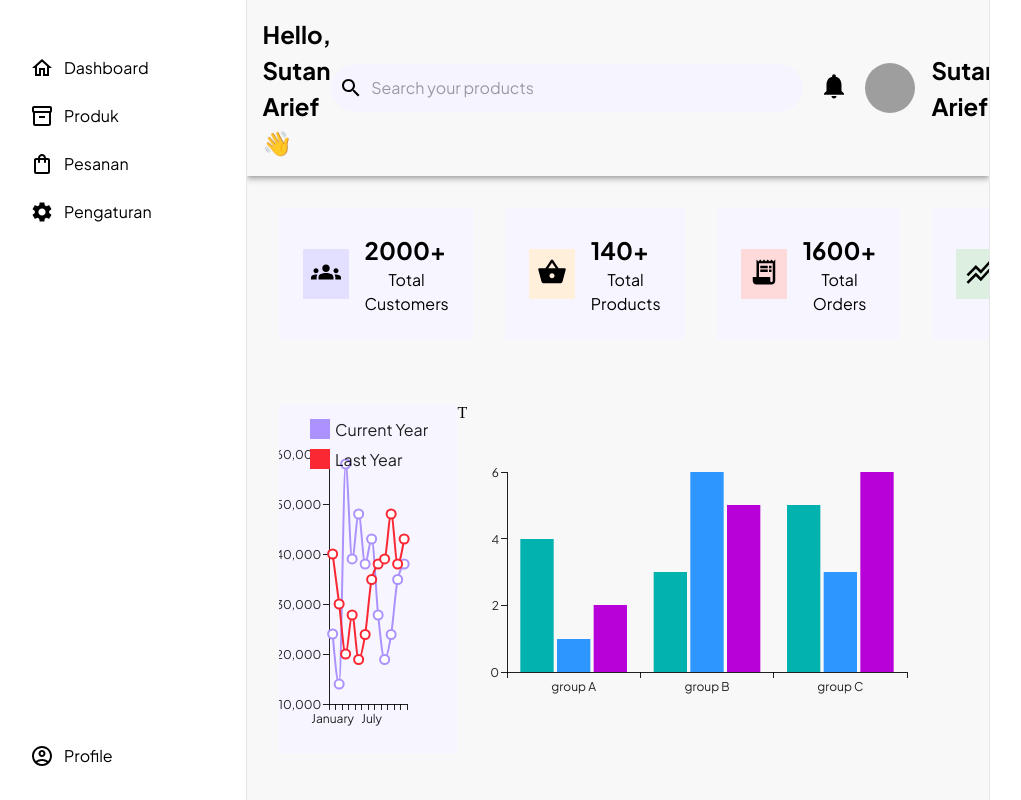
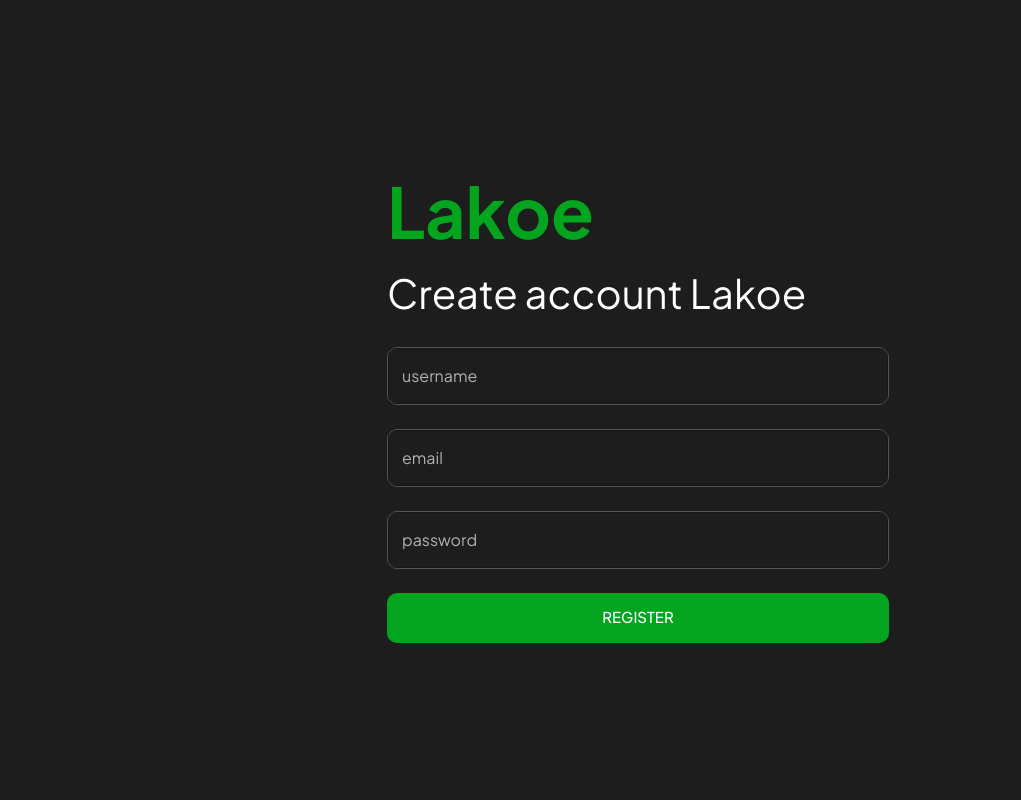
Before and after one commit to ravifarhan/lakoe-group, a React (Vite) app: page / in a window 1280 px wide. Shown: the whole page, without its empty margins (2-1023 px from the left). Built offline with nearby package versions, Linux system fonts and the light colour scheme; grey boxes are pictures that could not be loaded.

Commit message:
add register page and install axios

```diff
--- a/package.json
+++ b/package.json
@@ -12,13 +12,14 @@
   "dependencies": {
     "@emotion/react": "^11.11.4",
     "@emotion/styled": "^11.11.5",
+    "@fontsource/roboto": "^5.0.13",
     "@hookform/resolvers": "^3.3.4",
-    "@fontsource/roboto": "^5.0.13",
     "@mui/icons-material": "^5.15.15",
     "@mui/lab": "^5.0.0-alpha.170",
     "@mui/material": "^5.15.15",
+    "@mui/styles": "^5.15.15",
     "@mui/x-charts": "^7.3.1",
-    "@mui/styles": "^5.15.15",
+    "axios": "^1.6.8",
     "react": "^18.2.0",
     "react-dom": "^18.2.0",
     "react-hook-form": "^7.51.3",
--- a/src/App.tsx
+++ b/src/App.tsx
@@ -6,13 +6,15 @@ import ProductManagement from "./pages/ProductManagement/index.tsx";
 import Orders from "./pages/Orders/index.tsx";
 import DetailOrder from "./pages/DetailOrder/index.tsx";
 import Setting from "./pages/Setting/index.tsx";
+import Register from "./pages/Register/index.tsx";
 
 const App = () => {
   return (
     <BrowserRouter>
       <Routes>
+        <Route index element={<Register />} />
         <Route path="/" element={<MainLayout />}>
-          <Route index element={<Dashboard />} />
+          <Route path="/dashboard" element={<Dashboard />} />
           <Route path="/product-management" element={<ProductManagement />} />
           <Route path="/orders" element={<Orders />} />
           <Route path="/setting" element={<Setting />} />
--- /dev/null
+++ b/src/pages/Register/index.tsx
@@ -0,0 +1,41 @@
+
+import { Box, Button, TextField, Typography } from "@mui/material";
+import { useState } from "react";
+// import { useNavigate } from "react-router-dom";
+
+const Register = () => {
+  // const navigate = useNavigate()
+
+  const [formInput, setFormInput] = useState<{ username: string; email: string; password: string; }>({
+    username: "",
+    email: "",
+    password: ""
+  });
+
+  console.log(formInput, `ini form input`);
+
+  const handleRegister = async (e: React.FormEvent) => {
+    e.preventDefault();
+    console.log('button register berhasil di klik');
+  };
+
+  return (
+    <Box bgcolor={"#1d1d1d"} display={"flex"} justifyContent={"center"} alignItems={"center"} sx={{ height: "100vh" }}>
+      <Box p={5}>
+        <Typography fontSize={70} fontWeight={700} color={"#04A51E"}>Lakoe</Typography>
+        <Typography fontSize={40} fontWeight={400} color={"white"} mb={3}>Create account Lakoe</Typography>
+        <Box component={"form"} onSubmit={handleRegister} sx={{ display: "flex", flexDirection: "column", gap: 3, input: { color: "white" } }}>
+          <TextField id="outlined-basic" label="username" variant="outlined" sx={{ border: "1px solid #545454", borderRadius: "10px", width: "500px" }}
+            InputLabelProps={{ style: { color: "#B2B2B2" } }} onChange={(e) => setFormInput({ ...formInput, username: e.target.value })} />
+          <TextField type="email" id="outlined-basic" label="email" variant="outlined" sx={{ border: "1px solid #545454", borderRadius: "10px", width: "500px" }}
+            InputLabelProps={{ style: { color: "#B2B2B2" } }} onChange={(e) => setFormInput({ ...formInput, email: e.target.value })} />
+          <TextField type="password" id="outlined-basic" label="password" variant="outlined" sx={{ border: "1px solid #545454", borderRadius: "10px", width: "500px" }}
+            InputLabelProps={{ style: { color: "#B2B2B2" } }} onChange={(e) => setFormInput({ ...formInput, password: e.target.value })} />
+          <Button type="submit" sx={{ bgcolor: '#04A51E', width: 'full', height: '50px', borderRadius: '10px', color: 'white', fontSize: '15px' }}>Register</Button>
+        </Box>
+      </Box>
+    </Box>
+  )
+}
+
+export default Register
```
Also changed, not shown: 1 other file (tests, documents, lock files or other folders).
